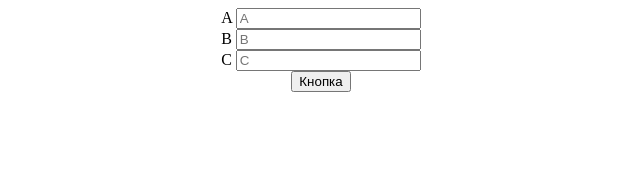
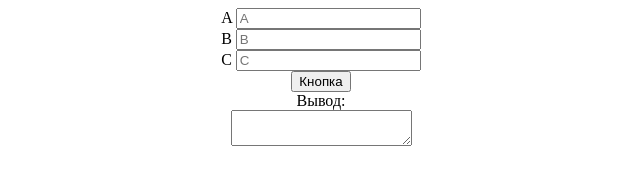
Before and after one commit to ereile/23-2P9_kv.ur, a plain HTML site: page index.html in a window 1280 px wide. Shown: the whole page, without its empty margins (319-959 px from the left). Drawn offline with Linux system fonts and the light colour scheme.

Commit message:
Создали файл HTML

```diff
--- a/index.html
+++ b/index.html
@@ -7,6 +7,8 @@
     <label> A </label><input placeholder="A"/><br>
     <label> B </label><input placeholder="B"/><br>
     <label> C </label><input placeholder="C"/><br>
-    <button> Кнопка </button>
+    <button> Кнопка </button><br>
+    <label> Вывод: </label><br>
+    <textarea></textarea>
     </p>
 </body>
```
